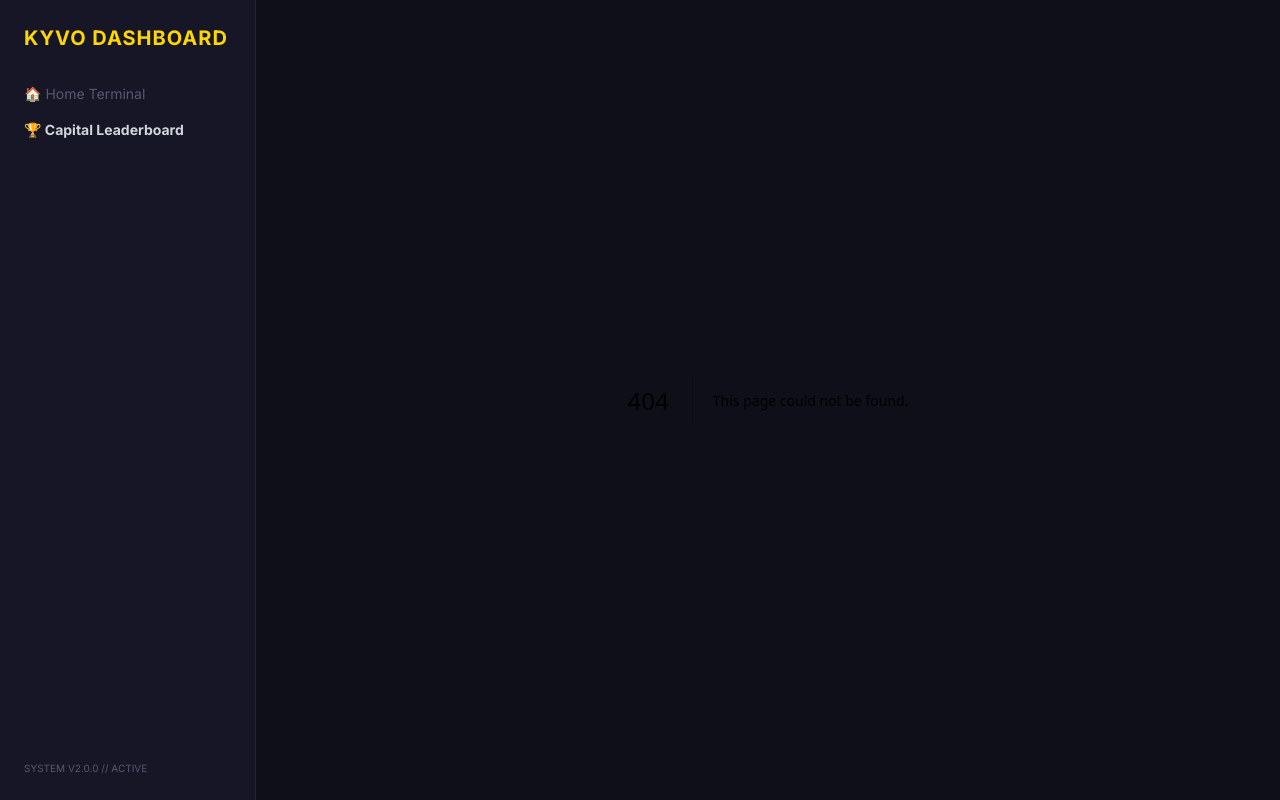
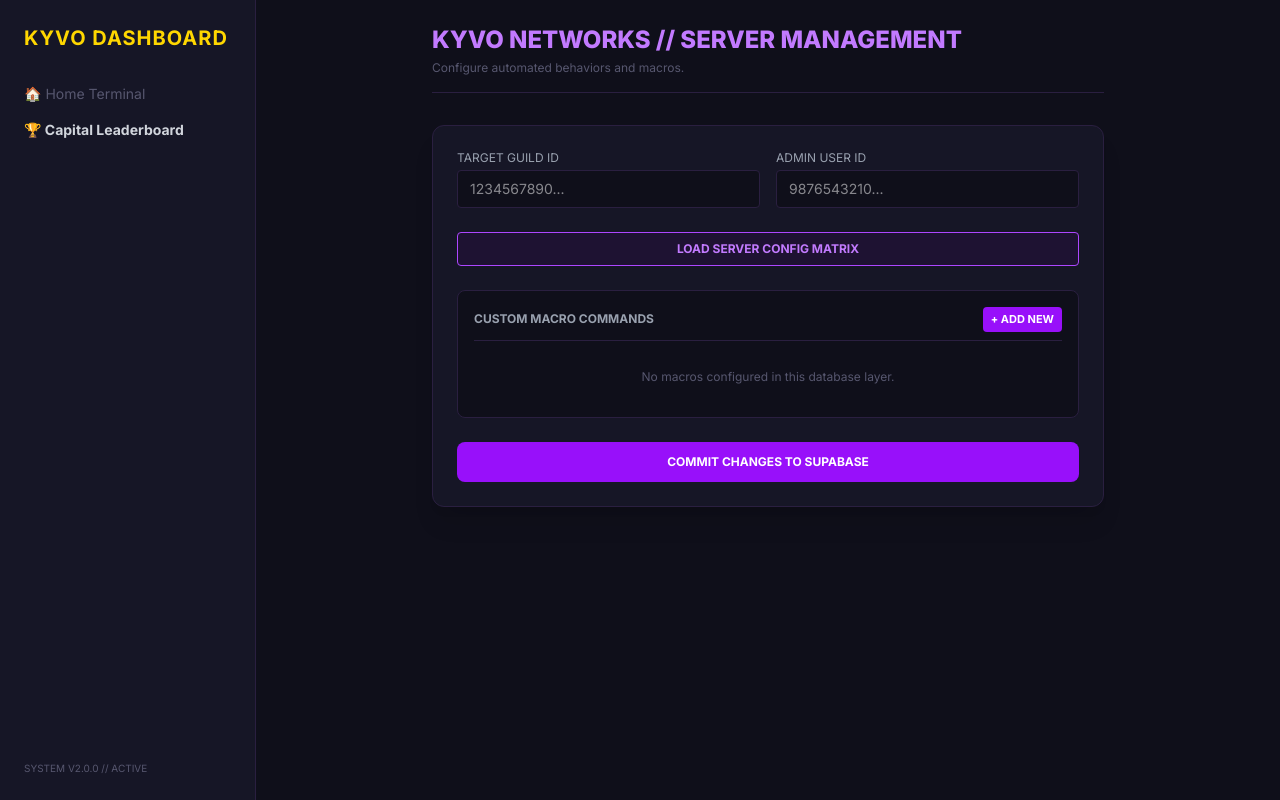
Before and after one commit to loois0107/kyvobot-dashboard, a Next.js app: page /settings in a window 1280 px wide. Before the commit this address had no page. Built offline with nearby package versions, Linux system fonts and the light colour scheme.

Commit message:
Create settings/page.tsx

```diff
--- /dev/null
+++ b/app/settings/page.tsx
@@ -0,0 +1,169 @@
+'use client';
+
+import { useState } from 'react';
+
+export default function SettingsPage() {
+  const [guildId, setGuildId] = useState('');
+  const [userId, setUserId] = useState('');
+  const [commands, setCommands] = useState<{ [key: string]: string }>({});
+  const [loading, setLoading] = useState(false);
+  const [message, setMessage] = useState('');
+
+  // 1. 서버 설정 불러오기
+  const fetchSettings = () => {
+    if (!guildId) return alert('Enter the target Guild ID first.');
+    setLoading(true);
+    setMessage('');
+
+    fetch(`/api/settings?guild_id=${guildId}`)
+      .then((res) => res.json())
+      .then((resData) => {
+        if (resData.status === 'success' && resData.data) {
+          setCommands(resData.data.custom_commands || {});
+          setMessage('Matrix settings successfully decrypted.');
+        } else {
+          setMessage('No existing matrix data found for this guild.');
+        }
+        setLoading(false);
+      })
+      .catch((err) => {
+        console.error(err);
+        setMessage('Failed to fetch settings from network core.');
+        setLoading(false);
+      });
+  };
+
+  // 2. 서버 설정 저장하기
+  const saveSettings = () => {
+    if (!guildId || !userId) return alert('Guild ID and User ID are mandatory.');
+    setLoading(true);
+    setMessage('');
+
+    fetch('/api/settings/update', {
+      method: 'POST',
+      headers: { 'Content-Type': 'application/json' },
+      body: JSON.stringify({
+        guild_id: guildId,
+        user_id: userId,
+        payload: { custom_commands: commands }
+      })
+    })
+      .then((res) => res.json())
+      .then((resData) => {
+        if (resData.status === 'success') {
+          setMessage('Configuration matrix successfully deployed!');
+        } else {
+          setMessage(`Bypass failed: ${resData.message || 'Unauthorized'}`);
+        }
+        setLoading(false);
+      })
+      .catch((err) => {
+        console.error(err);
+        setMessage('Network handshake failed.');
+        setLoading(false);
+      });
+  };
+
+  // 커스텀 명령어 임시 추가/수정 핸들러
+  const handleAddCommand = () => {
+    const trigger = prompt('Enter command trigger (e.g., !hello):');
+    const response = prompt('Enter command response text:');
+    if (trigger && response) {
+      setCommands({ ...commands, [trigger]: response });
+    }
+  };
+
+  return (
+    <div className="min-h-screen bg-[#0F0F1A] text-white p-6 font-mono selection:bg-[#2A1F40]">
+      <div className="max-w-2xl mx-auto">
+        <header className="mb-8 border-b border-[#2A1F40] pb-4">
+          <h1 className="text-2xl font-extrabold text-purple-400">KYVO NETWORKS // SERVER MANAGEMENT</h1>
+          <p className="text-xs text-[#57576F] mt-1">Configure automated behaviors and macros.</p>
+        </header>
+
+        <div className="flex flex-col gap-6 bg-[#161626] border border-[#2A1F40] p-6 rounded-xl shadow-xl">
+          {/* 인증 매개변수 입력창 */}
+          <div className="grid grid-cols-1 gap-4 sm:grid-cols-2">
+            <div>
+              <label className="text-xs text-gray-400 block mb-1">TARGET GUILD ID</label>
+              <input
+                type="text"
+                value={guildId}
+                onChange={(e) => setGuildId(e.target.value)}
+                className="w-full bg-[#0F0F1A] border border-[#2A1F40] text-sm text-white px-3 py-2 rounded focus:border-purple-500 outline-none"
+                placeholder="1234567890..."
+              />
+            </div>
+            <div>
+              <label className="text-xs text-gray-400 block mb-1">ADMIN USER ID</label>
+              <input
+                type="text"
+                value={userId}
+                onChange={(e) => setUserId(e.target.value)}
+                className="w-full bg-[#0F0F1A] border border-[#2A1F40] text-sm text-white px-3 py-2 rounded focus:border-purple-500 outline-none"
+                placeholder="9876543210..."
+              />
+            </div>
+          </div>
+
+          <button
+            onClick={fetchSettings}
+            className="border border-purple-500 bg-purple-950/20 hover:bg-purple-950/50 text-purple-400 text-xs py-2 rounded font-bold"
+          >
+            LOAD SERVER CONFIG MATRIX
+          </button>
+
+          {message && (
+            <div className="bg-[#0F0F1A] border border-[#2A1F40] text-xs text-center p-2 rounded text-gray-300">
+              {message}
+            </div>
+          )}
+
+          {/* 명령어 관리판 */}
+          <div className="border border-[#2A1F40] bg-[#0F0F1A] p-4 rounded-lg">
+            <div className="flex items-center justify-between mb-3 border-b border-[#2A1F40] pb-2">
+              <span className="text-xs font-bold text-gray-400">CUSTOM MACRO COMMANDS</span>
+              <button
+                onClick={handleAddCommand}
+                className="text-[11px] bg-purple-600 hover:bg-purple-700 text-white px-2 py-1 rounded font-bold"
+              >
+                + ADD NEW
+              </button>
+            </div>
+
+            {Object.keys(commands).length === 0 ? (
+              <p className="text-xs text-[#57576F] text-center py-4">No macros configured in this database layer.</p>
+            ) : (
+              <div className="flex flex-col gap-2 max-h-40 overflow-y-auto">
+                {Object.entries(commands).map(([trigger, response]) => (
+                  <div key={trigger} className="flex justify-between items-center text-xs bg-[#161626] p-2 rounded border border-[#2A1F40]">
+                    <span className="text-green-400 font-bold">{trigger}</span>
+                    <span className="text-gray-400 truncate max-w-[200px]">{response}</span>
+                    <button
+                      onClick={() => {
+                        const next = { ...commands };
+                        delete next[trigger];
+                        setCommands(next);
+                      }}
+                      className="text-red-400 hover:text-red-500 font-bold"
+                    >
+                      [DELETE]
+                    </button>
+                  </div>
+                ))}
+              </div>
+            )}
+          </div>
+
+          <button
+            onClick={saveSettings}
+            disabled={loading}
+            className="w-full bg-purple-600 hover:bg-purple-700 disabled:bg-gray-700 text-white text-xs font-bold py-3 rounded-lg transition-all"
+          >
+            {loading ? 'DEPLOYING MATRIX...' : 'COMMIT CHANGES TO SUPABASE'}
+          </button>
+        </div>
+      </div>
+    </div>
+  );
+}
```
